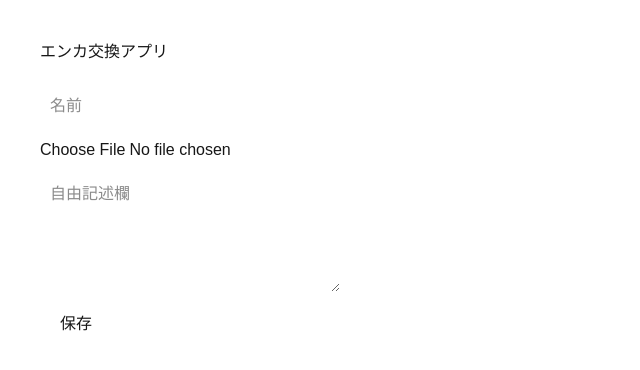
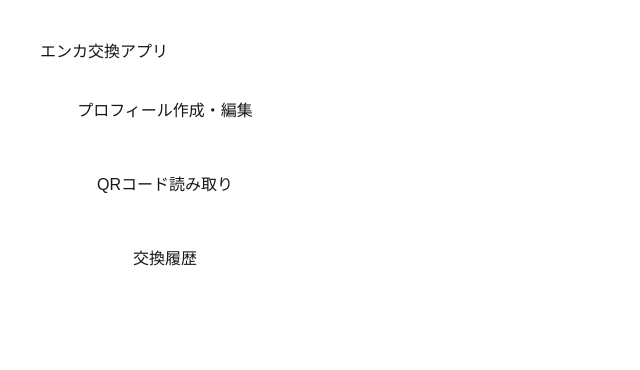
Before and after one commit to Shikua1422/enka-app, a Next.js app: page / in a window 1280 px wide. Shown: the top 370 px of the page, without its empty margins (0-640 px from the left). Built offline with nearby package versions, Linux system fonts and the light colour scheme.

Commit message:
add profile fetch

```diff
--- /dev/null
+++ b/app/history/page.tsx
@@ -0,0 +1,62 @@
+"use client";
+
+import { useEffect, useState } from "react";
+
+export default function HistoryPage() {
+  const [history, setHistory] = useState<any[]>([]);
+
+  useEffect(() => {
+    const savedHistory = localStorage.getItem("exchangeHistory");
+
+    if (savedHistory) {
+      setHistory(JSON.parse(savedHistory));
+    }
+  }, []);
+
+  return (
+    <main style={{ padding: "40px" }}>
+      <h1>交換履歴</h1>
+
+      {history.length === 0 && <p>まだ交換履歴がありません</p>}
+
+      {history.map((item) => (
+        <div
+          key={item.id}
+          style={{
+            border: "1px solid #ccc",
+            padding: "10px",
+            marginBottom: "10px",
+            width: "320px",
+            borderRadius: "10px",
+          }}
+        >
+          {item.iconBase64 && (
+            <img
+              src={item.iconBase64}
+              alt="icon"
+              style={{
+                width: "70px",
+                height: "70px",
+                borderRadius: "50%",
+                objectFit: "cover",
+                marginBottom: "10px",
+              }}
+            />
+          )}
+
+          <p>名前: {item.name}</p>
+
+          <div
+            style={{
+              whiteSpace: "pre-wrap",
+              border: "1px solid #ccc",
+              padding: "10px",
+            }}
+          >
+            {item.bio}
+          </div>
+        </div>
+      ))}
+    </main>
+  );
+}
--- a/app/page.tsx
+++ b/app/page.tsx
@@ -1,137 +1,52 @@
-"use client";
-
-import { useEffect, useState } from "react";
-import { db } from "../firebase";
-import { doc, setDoc } from "firebase/firestore";
-import { QRCodeCanvas } from "qrcode.react";
+import Link from "next/link";
 
 export default function Home() {
-  const [name, setName] = useState("");
-  const [bio, setBio] = useState("");
-  const [iconBase64, setIconBase64] = useState("");
-  const [userId, setUserId] = useState("");
-
-  useEffect(() => {
-    const savedProfile = localStorage.getItem("profile");
-
-    if (savedProfile) {
-      const profile = JSON.parse(savedProfile);
-
-      setName(profile.name || "");
-      setBio(profile.bio || "");
-      setIconBase64(profile.iconBase64 || "");
-      setUserId(profile.id || "");
-    }
-  }, []);
-
-  const handleSave = async () => {
-    const id = userId || crypto.randomUUID();
-
-    await setDoc(doc(db, "users", id), {
-      name: name,
-      bio: bio,
-      iconBase64: iconBase64,
-      createdAt: new Date(),
-    });
-
-    setUserId(id);
-
-    localStorage.setItem(
-      "profile",
-      JSON.stringify({
-        id,
-        name,
-        bio,
-        iconBase64,
-      })
-    );
-  };
-
   return (
-    <main style={{ padding: "40px" }}>
+    <main
+      style={{
+        padding: "40px",
+        display: "flex",
+        flexDirection: "column",
+        gap: "20px",
+      }}
+    >
       <h1>エンカ交換アプリ</h1>
 
-      <div style={{ marginTop: "20px" }}>
-        <input
-          type="text"
-          placeholder="名前"
-          value={name}
-          onChange={(e) => setName(e.target.value)}
+      <Link href="/profile">
+        <button
           style={{
-            display: "block",
-            marginBottom: "10px",
-            padding: "10px",
-            width: "300px",
-          }}
-        />
-
-        <input
-          type="file"
-          accept="image/*"
-          onChange={(e) => {
-            const file = e.target.files?.[0];
-
-            if (!file) return;
-
-            const reader = new FileReader();
-
-            reader.onloadend = () => {
-              setIconBase64(reader.result as string);
-            };
-
-            reader.readAsDataURL(file);
-          }}
-          style={{
-            display: "block",
-            marginBottom: "10px",
-          }}
-        />
-
-        {iconBase64 && (
-          <img
-            src={iconBase64}
-            alt="icon"
-            style={{
-              width: "100px",
-              height: "100px",
-              borderRadius: "50%",
-              objectFit: "cover",
-              marginBottom: "10px",
-            }}
-          />
-        )}
-
-        <textarea
-          placeholder="自由記述欄"
-          value={bio}
-          onChange={(e) => setBio(e.target.value)}
-          style={{
-            display: "block",
-            marginBottom: "10px",
-            padding: "10px",
-            width: "300px",
-            height: "120px",
-          }}
-        />
-
-        <button
-          onClick={handleSave}
-          style={{
-            padding: "10px 20px",
+            padding: "15px",
+            width: "250px",
             cursor: "pointer",
           }}
         >
-          保存
+          プロフィール作成・編集
         </button>
+      </Link>
 
-        {userId && (
-          <div style={{ marginTop: "30px" }}>
-            <p>あなたのQRコード</p>
+      <Link href="/scan">
+        <button
+          style={{
+            padding: "15px",
+            width: "250px",
+            cursor: "pointer",
+          }}
+        >
+          QRコード読み取り
+        </button>
+      </Link>
 
-            <QRCodeCanvas value={userId} size={200} />
-          </div>
-        )}
-      </div>
+      <Link href="/history">
+        <button
+          style={{
+            padding: "15px",
+            width: "250px",
+            cursor: "pointer",
+          }}
+        >
+          交換履歴
+        </button>
+      </Link>
     </main>
   );
 }
--- /dev/null
+++ b/app/profile/page.tsx
@@ -0,0 +1,137 @@
+"use client";
+
+import { useEffect, useState } from "react";
+import { db } from "../../firebase";
+import { doc, setDoc } from "firebase/firestore";
+import { QRCodeCanvas } from "qrcode.react";
+
+export default function ProfilePage() {
+  const [name, setName] = useState("");
+  const [bio, setBio] = useState("");
+  const [iconBase64, setIconBase64] = useState("");
+  const [userId, setUserId] = useState("");
+
+  useEffect(() => {
+    const savedProfile = localStorage.getItem("profile");
+
+    if (savedProfile) {
+      const profile = JSON.parse(savedProfile);
+
+      setName(profile.name || "");
+      setBio(profile.bio || "");
+      setIconBase64(profile.iconBase64 || "");
+      setUserId(profile.id || "");
+    }
+  }, []);
+
+  const handleSave = async () => {
+    const id = userId || crypto.randomUUID();
+
+    await setDoc(doc(db, "users", id), {
+      name,
+      bio,
+      iconBase64,
+      createdAt: new Date(),
+    });
+
+    setUserId(id);
+
+    localStorage.setItem(
+      "profile",
+      JSON.stringify({
+        id,
+        name,
+        bio,
+        iconBase64,
+      })
+    );
+
+    alert("保存しました！");
+  };
+
+  return (
+    <main style={{ padding: "40px" }}>
+      <h1>プロフィール編集</h1>
+
+      <input
+        type="text"
+        placeholder="名前"
+        value={name}
+        onChange={(e) => setName(e.target.value)}
+        style={{
+          display: "block",
+          marginBottom: "10px",
+          padding: "10px",
+          width: "300px",
+        }}
+      />
+
+      <input
+        type="file"
+        accept="image/*"
+        onChange={(e) => {
+          const file = e.target.files?.[0];
+
+          if (!file) return;
+
+          const reader = new FileReader();
+
+          reader.onloadend = () => {
+            setIconBase64(reader.result as string);
+          };
+
+          reader.readAsDataURL(file);
+        }}
+        style={{
+          display: "block",
+          marginBottom: "10px",
+        }}
+      />
+
+      {iconBase64 && (
+        <img
+          src={iconBase64}
+          alt="icon"
+          style={{
+            width: "100px",
+            height: "100px",
+            borderRadius: "50%",
+            objectFit: "cover",
+            marginBottom: "10px",
+          }}
+        />
+      )}
+
+      <textarea
+        placeholder="自由記述欄"
+        value={bio}
+        onChange={(e) => setBio(e.target.value)}
+        style={{
+          display: "block",
+          marginBottom: "10px",
+          padding: "10px",
+          width: "300px",
+          height: "120px",
+        }}
+      />
+
+      <button
+        onClick={handleSave}
+        style={{
+          padding: "10px 20px",
+          cursor: "pointer",
+        }}
+      >
+        保存
+      </button>
+
+      {userId && (
+        <div style={{ marginTop: "30px" }}>
+          <p>あなたのQRコード</p>
+
+          <QRCodeCanvas value={userId} size={200} />
+        </div>
+      )}
+    </main>
+  );
+}
```
